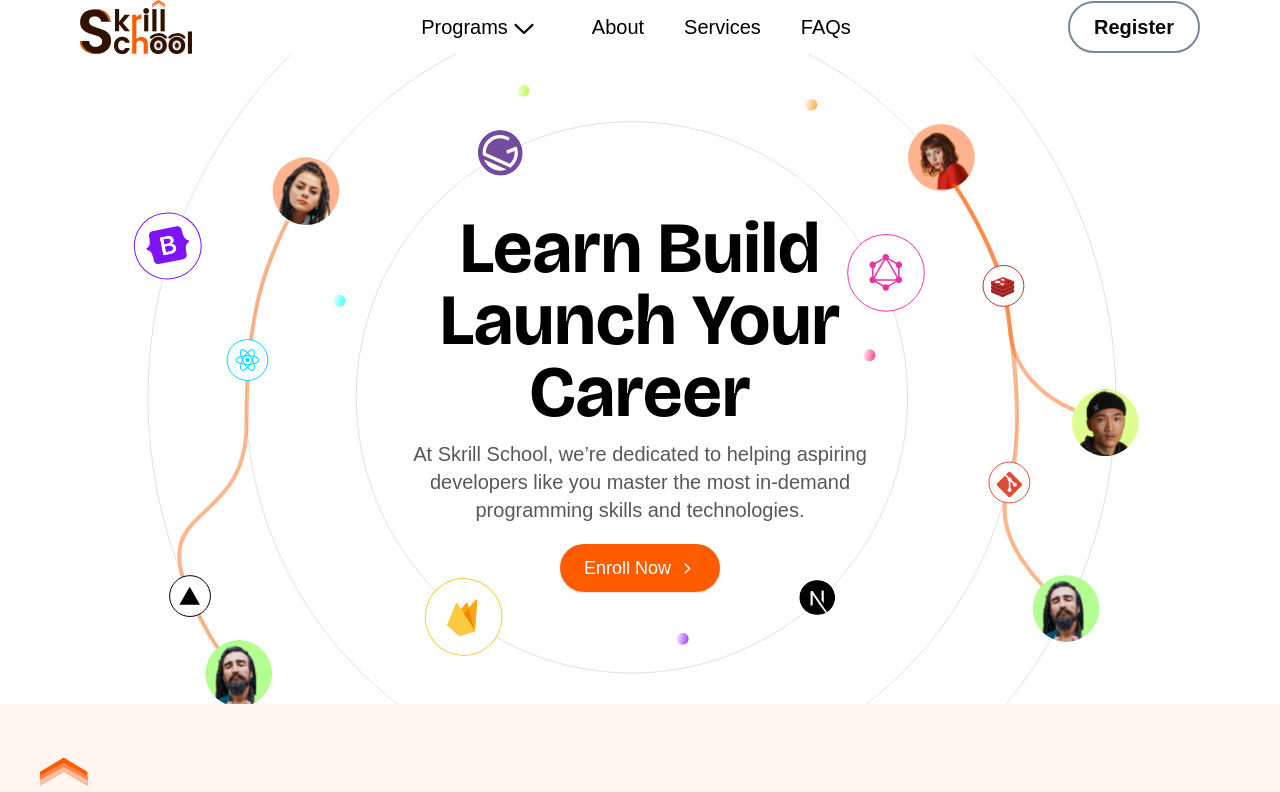
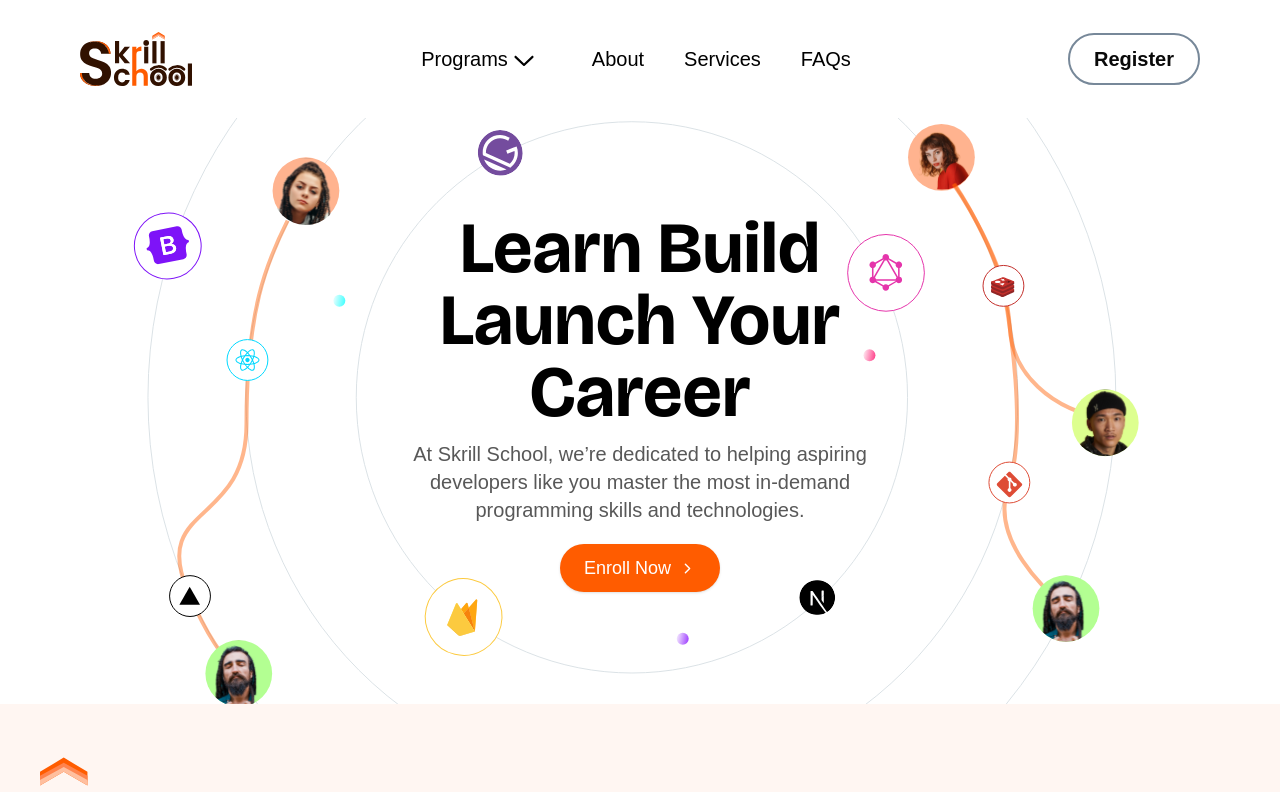
Before and after one commit to Deepankersharma1999/Skrill-School2, a Next.js app: page / in a window 1280 px wide. Shown: the top 792 px of the page. Built offline with nearby package versions, Linux system fonts and the light colour scheme.

Commit message:
nav update

```diff
--- a/components/Navbar.tsx
+++ b/components/Navbar.tsx
@@ -25,7 +25,7 @@
     };
 
     return (
-        <div className='bg-white fixed top-0 w-full z-50 '>
+        <div className='bg-white fixed top-0 w-full z-50  py-8'>
             <nav className='flex justify-between items-center px-5 md:px-20 '>
                 <div className="flex md:justify-start w-full md:w-auto">
                     <Image src={Logo} className='w-28' width={64} height={64} alt='Logo' />
```
